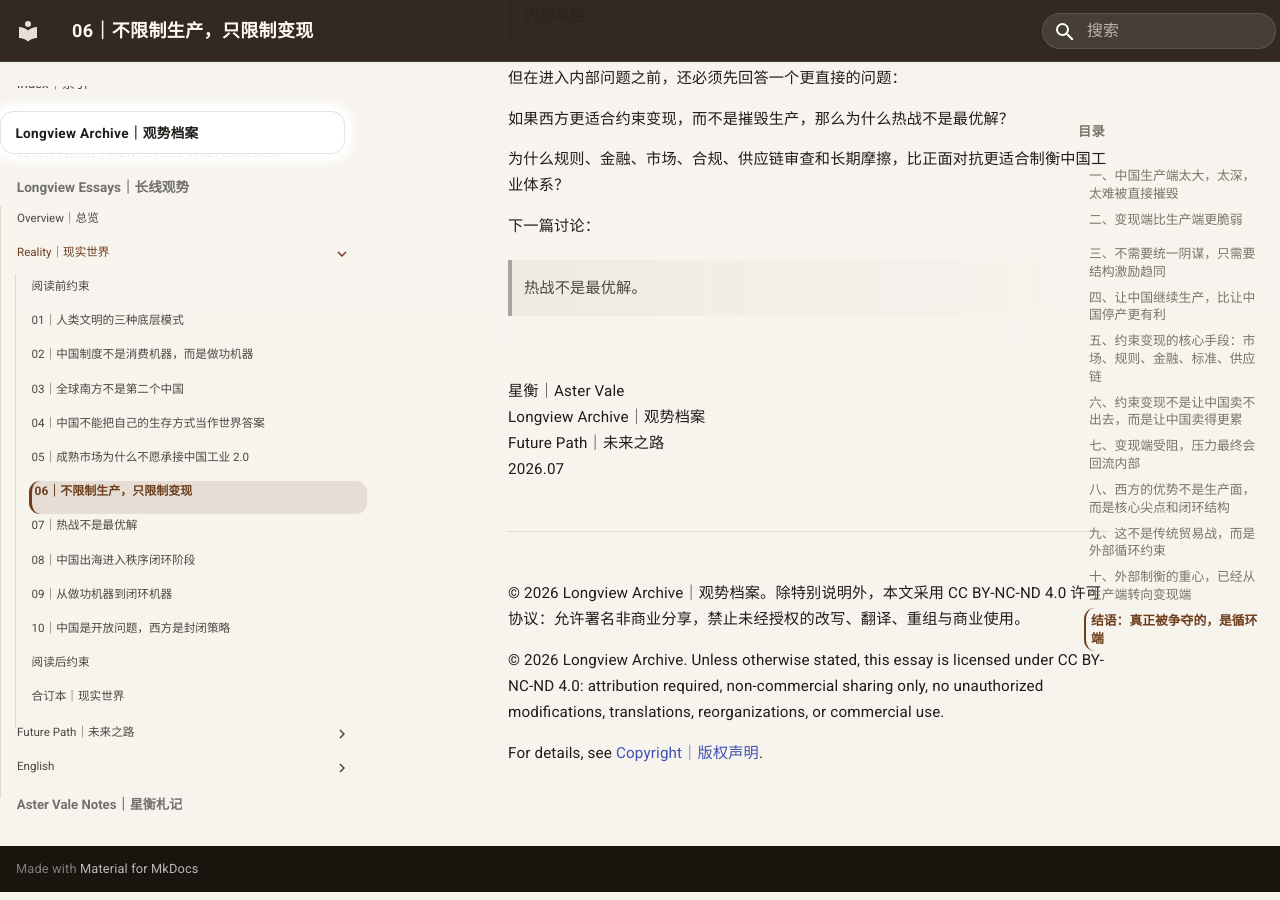
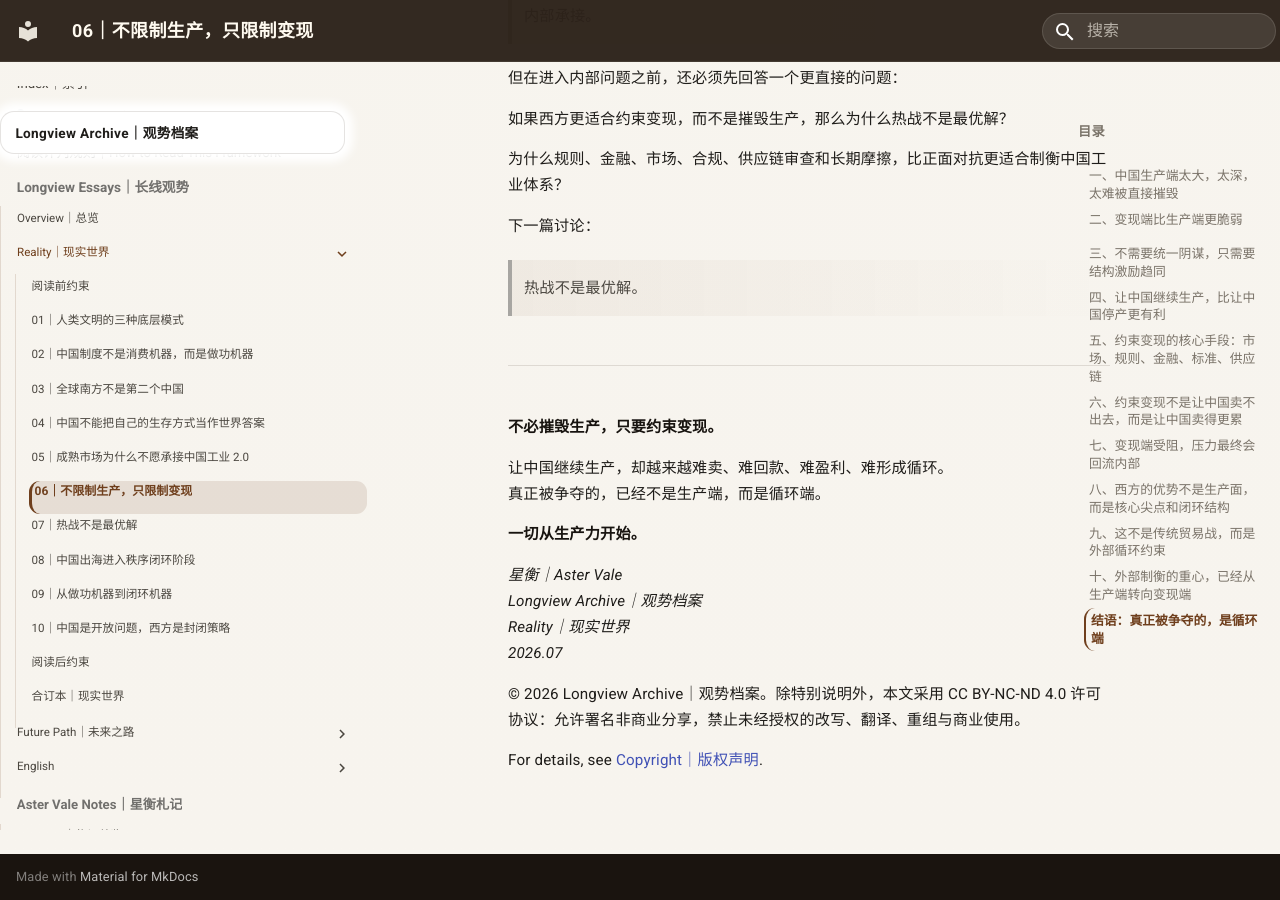
Before and after one commit to guanshi1688/longview-archive, an MkDocs documentation site: the page built from docs/essays/reality/06.md, in a window 1280 px wide and 900 px high, scrolled down 17218 px. Built offline with MkDocs 1.6.1 and Material for MkDocs 9.7.7, drawn with Linux system fonts in a browser that asks for light colours.

Commit message:
Update 06.md

```diff
--- a/docs/essays/reality/06.md
+++ b/docs/essays/reality/06.md
@@ -742,18 +742,20 @@
 
 > 热战不是最优解。
 
+---
 
-<br>
+**不必摧毁生产，只要约束变现。**
 
-星衡｜Aster Vale<br>
-Longview Archive｜观势档案<br>
-Future Path｜未来之路<br>
-2026.07
+让中国继续生产，却越来越难卖、难回款、难盈利、难形成循环。
+真正被争夺的，已经不是生产端，而是循环端。
 
----
+**一切从生产力开始。**
+
+*星衡｜Aster Vale*
+*Longview Archive｜观势档案*
+*Reality｜现实世界*
+*2026.07*
 
 © 2026 Longview Archive｜观势档案。除特别说明外，本文采用 CC BY-NC-ND 4.0 许可协议：允许署名非商业分享，禁止未经授权的改写、翻译、重组与商业使用。
 
-© 2026 Longview Archive. Unless otherwise stated, this essay is licensed under CC BY-NC-ND 4.0: attribution required, non-commercial sharing only, no unauthorized modifications, translations, reorganizations, or commercial use.
-
 For details, see [Copyright｜版权声明](/copyright/).
```
